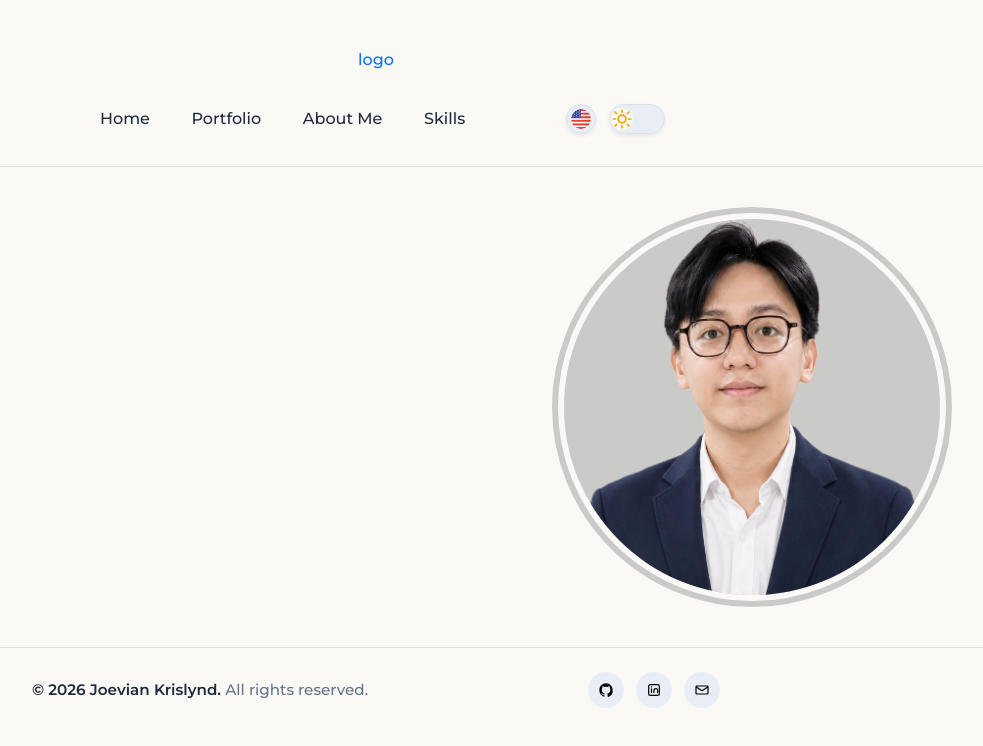
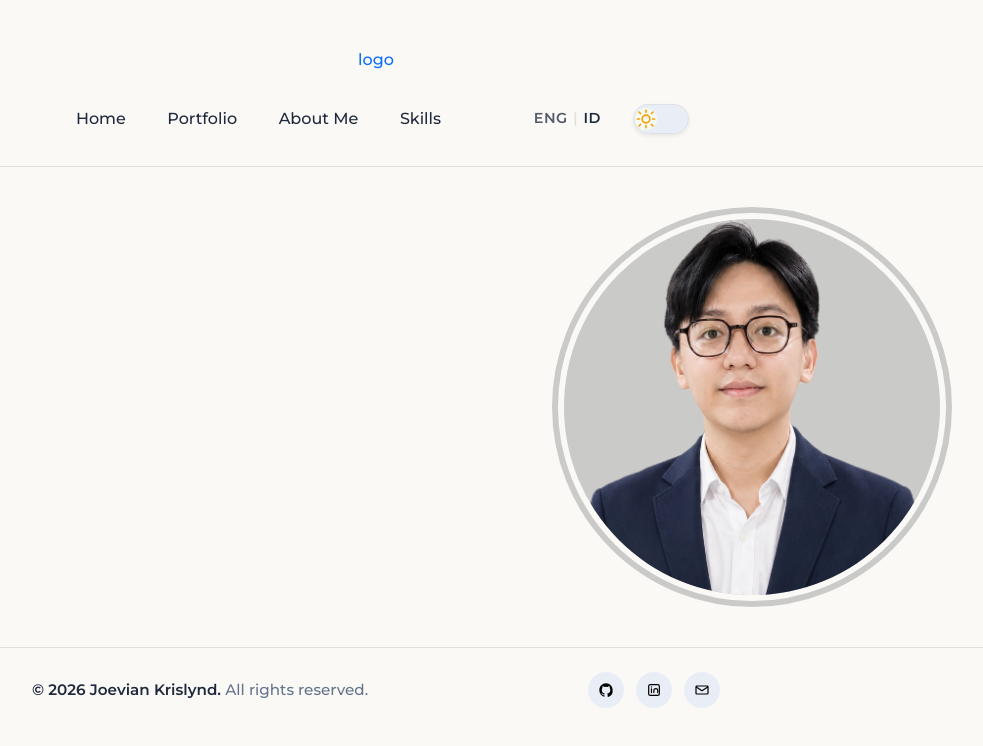
Before and after one commit to Joevian-Krislynd/joevian-krislynd.github.io, a website built with Vite: page src/index.html in a window 1280 px wide. Shown: the whole page, without its empty margins (264-1247 px from the left). Built offline with nearby package versions, Linux system fonts and the light colour scheme.

Commit message:
Penyesuaian fitur internationalization (simplify)

```diff
--- a/src/html/header/navbar.html
+++ b/src/html/header/navbar.html
@@ -34,12 +34,17 @@
         <span class="icon-bar"></span>
       </button>
       <div id="nav-icon-container">
-        <div>
-          <img
-            id="lang-toggle"
-            class="navbar-icon rounded-circle border shadow-sm p-1"
-            alt="Language"
-          />
+        <div class="lang-switcher" role="group" aria-label="Language switcher">
+          <a
+            href="#"
+            class="lang-option active"
+            data-lang="en"
+            aria-current="page"
+          >
+            ENG
+          </a>
+          <span class="lang-separator">|</span>
+          <a href="#" class="lang-option" data-lang="id">ID</a>
         </div>
         <div class="setting-item">
           <label class="switch">
--- a/src/js/language/lang-manager.js
+++ b/src/js/language/lang-manager.js
@@ -1,11 +1,11 @@
-import usaIcon from './../../assets/icon/usa.png';
-import inaIcon from './../../assets/icon/ina.png';
+function updateLangSwitcher(lang) {
+  const langOptions = document.querySelectorAll(".lang-option");
 
-function updateLangIcon() {
-    const langToggle = document.getElementById("lang-toggle");
-    if (!langToggle) return;
-    const lang = document.documentElement.dataset.lang || "en";
-    langToggle.src = lang === "en" ? usaIcon : inaIcon;
+  langOptions.forEach((option) => {
+    const isActive = option.dataset.lang === lang;
+    option.classList.toggle("active", isActive);
+    option.setAttribute("aria-current", isActive ? "page" : "false");
+  });
 }
 
 async function setLanguage(lang) {
@@ -17,7 +17,7 @@ async function setLanguage(lang) {
     }
     const translations = await response.json();
 
-        document.querySelectorAll("[data-i18n]").forEach(element => {
+    document.querySelectorAll("[data-i18n]").forEach((element) => {
       const key = element.dataset.i18n;
       element.textContent = translations[key] || key;
     });
@@ -26,24 +26,27 @@ async function setLanguage(lang) {
   }
 }
 
-function toggleLanguage() {
-    const currentLang = document.documentElement.dataset.lang || "en";
+function toggleLanguage(event) {
+  event.preventDefault();
 
-    const newLang = currentLang === "en" ? "id" : "en";
-    document.documentElement.dataset.lang = newLang;
+  const selectedLang = event.currentTarget.dataset.lang;
+  document.documentElement.dataset.lang = selectedLang;
 
-    updateLangIcon();
-    setLanguage(newLang);
+  updateLangSwitcher(selectedLang);
+  setLanguage(selectedLang);
 }
 
 export function initLang() {
-    const langToggle = document.getElementById("lang-toggle");
-    if (!langToggle) return;
+  const langOptions = document.querySelectorAll(".lang-option");
+  if (!langOptions.length) return;
 
-    const lang = document.documentElement.dataset.lang || "en";
+  const lang = "en";
+  document.documentElement.dataset.lang = lang;
 
-    updateLangIcon();
+  updateLangSwitcher(lang);
   setLanguage(lang);
 
-    langToggle.addEventListener( "click", toggleLanguage);
+  langOptions.forEach((option) => {
+    option.addEventListener("click", toggleLanguage);
+  });
 }
--- a/src/scss/header/navbar.scss
+++ b/src/scss/header/navbar.scss
@@ -111,7 +111,38 @@ header {
 #nav-icon-container {
   display: flex;
   align-items: center;
-  gap: 0.3rem;
+  gap: 2rem;
+}
+
+.lang-switcher {
+  display: inline-flex;
+  align-items: center;
+  gap: 0.35rem;
+  font-size: 0.9rem;
+  font-weight: 600;
+  letter-spacing: 0.03em;
+}
+
+.lang-option {
+  color: var(--text-color);
+  text-decoration: none;
+  transition: color 0.2s ease, transform 0.2s ease;
+  cursor: pointer;
+}
+
+.lang-option:hover,
+.lang-option:focus-visible {
+  color: var(--primary-color);
+  transform: translateY(-1px);
+}
+
+.lang-option.active {
+  color: var(--primary-color);
+}
+
+.lang-separator {
+  color: var(--border-color);
+  user-select: none;
 }
 
 .icon-bar {
```
Also changed, not shown: src/assets/icon/ina.png (deleted), src/assets/icon/usa.png (deleted). Lines whose indentation alone changed are shown as unchanged.
